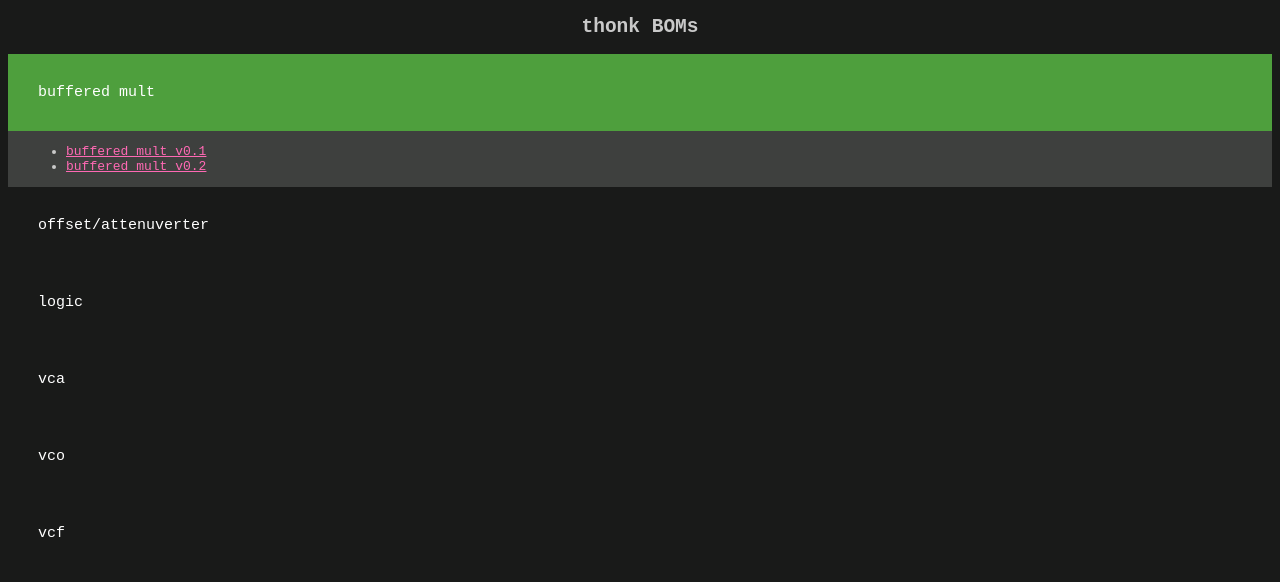
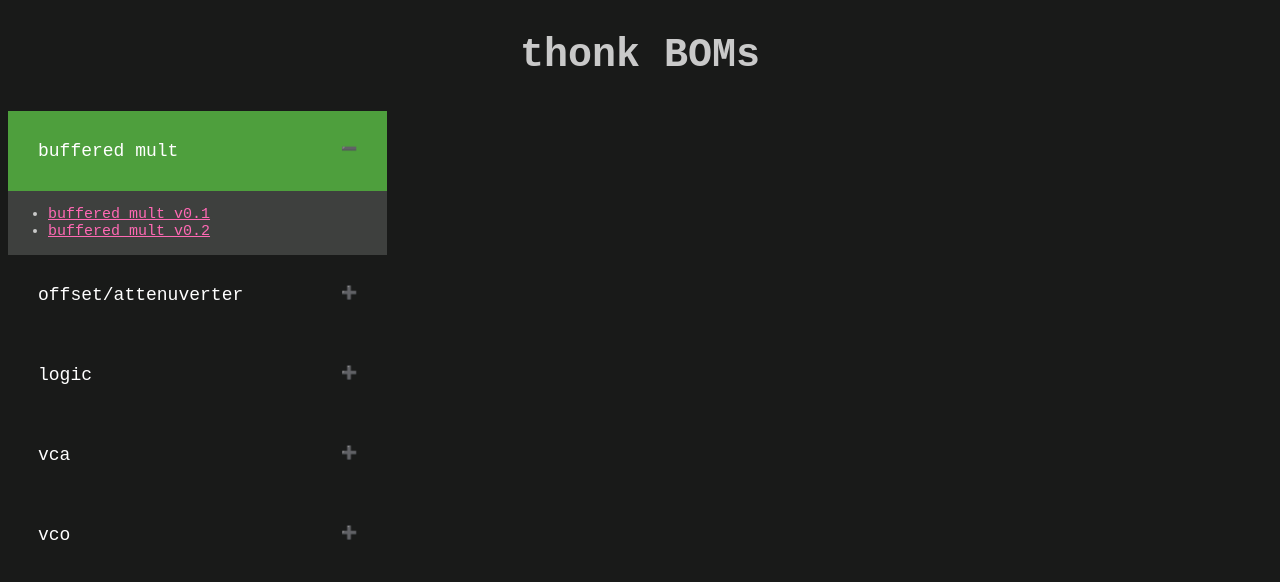
Before and after one commit to Thonk-DesignTeam/bom, a plain HTML site: page index.html in a window 1280 px wide. Both pictures are taken after a click on the button "buffered mult". Shown: the top 582 px of the page. Drawn offline with Linux system fonts and the light colour scheme.

Commit message:
Update index.html

```diff
--- a/index.html
+++ b/index.html
@@ -13,14 +13,15 @@
 
         .collapsible {
             background-color: #191A19;
+            align-items: center;
             color: white;
             cursor: pointer;
             padding: 30px;
-            width: 100%;
+            width: 30%;
             border: none;
             text-align: left;
             outline: white;
-            font-size: 15px;
+            font-size: 18px;
             font-family: monospace;
             transition: max-height 0.2s ease-out;
         }
@@ -32,11 +33,28 @@
 
 
         .content {
-            padding: 0 18px;
             max-height: 0;
+
+            width: 30%;
+
+            font-size: 15px;
             overflow: hidden;
             transition: max-height 0.2s ease-out;
             background-color: #3e403e;
+        }
+
+        .collapsible:after {
+            content: '\02795';
+            /* Unicode character for "plus" sign (+) */
+            font-size: 13px;
+            color: white;
+            float: right;
+            margin-left: 5px;
+        }
+
+        .active:after {
+            content: "\2796";
+            /* Unicode character for "minus" sign (-) */
         }
 
         a {
@@ -45,6 +63,7 @@
 
         h2 {
             text-align: center;
+            font-size: 40px;
         }
     </style>
 </head>
```
